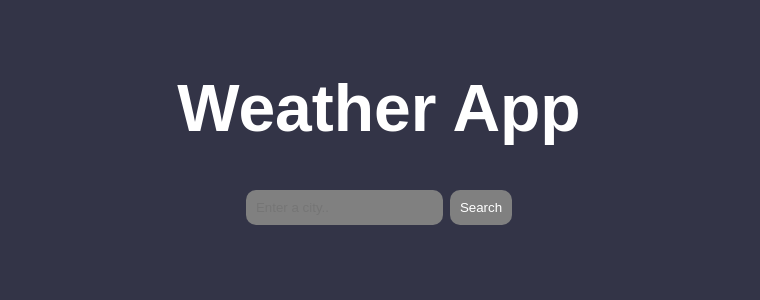
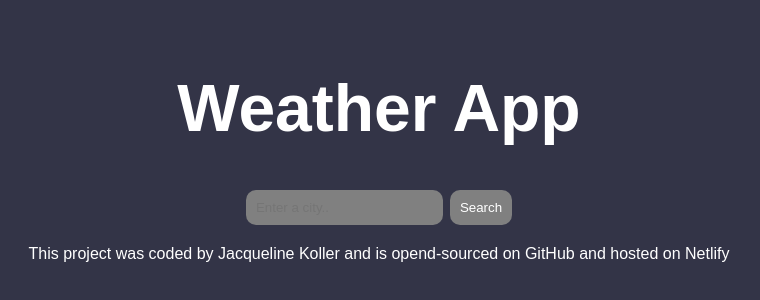
Before and after one commit to KollerJacq/hw4_react, a React (Create React App) app: page / in a window 1280 px wide. Shown: the part 120-420 px from the top of the page, without its empty margins (261-1021 px from the left). Built offline with nearby package versions, Linux system fonts and the light colour scheme.

Commit message:
Added footer and some css

```diff
--- a/src/App.js
+++ b/src/App.js
@@ -6,6 +6,20 @@ export default function App() {
     <div className="App">
       <h1>Weather App</h1>
       <Input />
+      <footer>
+        This project was coded by{" "}
+        <a href="https://github.com/KollerJacq" target="_blank">
+          Jacqueline Koller
+        </a>{" "}
+        and is opend-sourced on{" "}
+        <a href="https://github.com/KollerJacq/hw4_react" target="_blank">
+          GitHub
+        </a>{" "}
+        and hosted on{" "}
+        <a href="https://creative-sprite-45cc80.netlify.app/" target="_blank">
+          Netlify
+        </a>
+      </footer>
     </div>
   );
 }
--- a/src/styles.css
+++ b/src/styles.css
@@ -36,3 +36,10 @@ body {
   font-size: 23px;
   margin-right: 20px;
 }
+.App a {
+  color: #fff;
+  text-decoration: none;
+}
+.App a:hover {
+  text-decoration: underline;
+}
```
